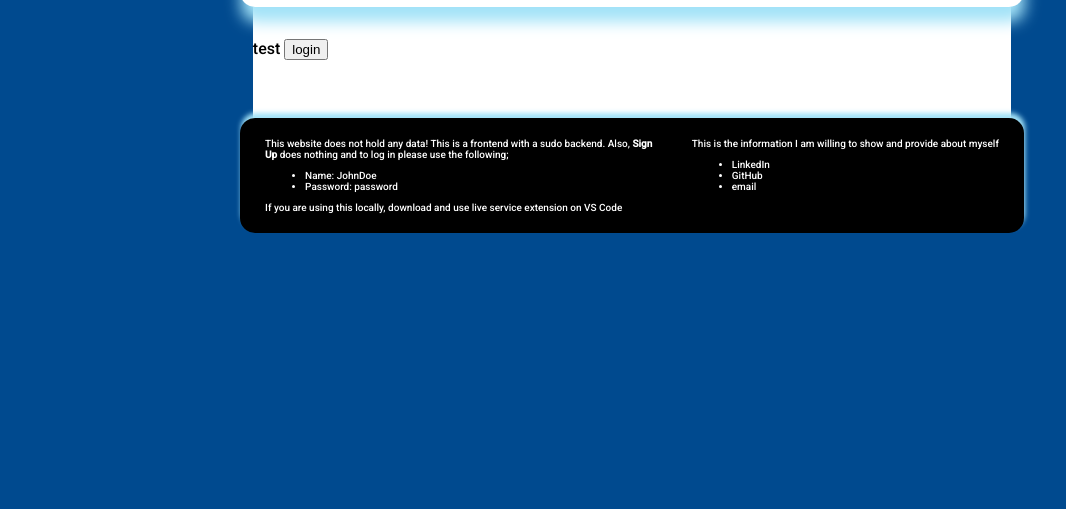
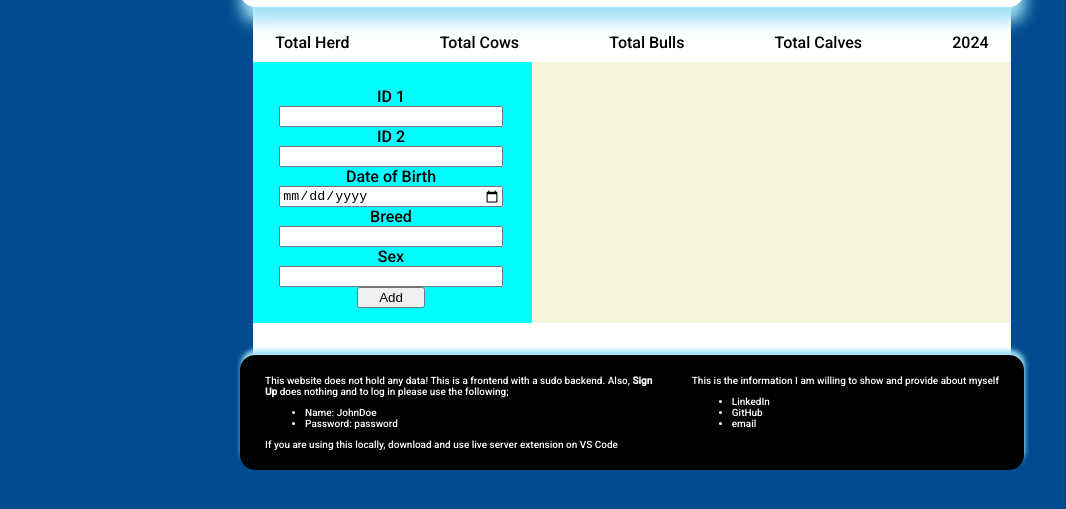
Before and after one commit to butters008/bootWeb-Frontend, a plain HTML site: page Frontend-SBA/index.html in a window 1280 px wide. Shown: the part 193-702 px from the top of the page, without its empty margins (8-1074 px from the left). Drawn offline with nearby package versions, Linux system fonts and the light colour scheme; sample sign-in values are in the browser's storage.

Commit message:
Got TOP and LEFT mostly done

```diff
--- a/Frontend-SBA/css/style.css
+++ b/Frontend-SBA/css/style.css
@@ -19,16 +19,24 @@ body {
   width: 60%;
   min-height: 10%;
   margin: auto;
-  padding-top: 2em;
+  padding-top: 1em;
+  padding-bottom: 2em;
+}
+
+.innerMainContainer {
   display: grid;
+  grid-template-columns: 0.7fr 1.2fr;
+  grid-template-areas:
+    "TOP TOP"
+    "LEFT RIGHT";
 }
 
 /* This is for the loginForm */
 .formContainer {
   text-align: center;
   display: flex;
+  justify-content: center, space-between;
   align-items: center;
-  justify-content: center, space-between;
   flex-direction: column;
 }
 
@@ -38,3 +46,39 @@ body {
   border-radius: 3px;
   margin-bottom: 20px;
 }
+
+.TOP {
+  grid-area: TOP;
+  padding-top: 10px;
+  padding-bottom: 10px;
+  width: 100%;
+  display: flex;
+  justify-content: space-around;
+}
+
+.LEFT {
+  grid-area: LEFT;
+  min-height: 10%;
+  background-color: aqua;
+}
+
+.AnimalForm {
+  text-align: center;
+  display: flex;
+  flex-direction: column;
+  /* justify-content: center;
+  align-content: center; */
+  padding: 25px 5px 15px 2px;
+  width: 80%;
+  margin: auto;
+}
+
+.AnimalFormButton {
+  width: 30%;
+  margin: auto;
+}
+
+.RIGHT {
+  grid-area: RIGHT;
+  background-color: beige;
+}
--- a/Frontend-SBA/footer.html
+++ b/Frontend-SBA/footer.html
@@ -11,8 +11,8 @@
         <li>Password: password</li>
       </ul>
       <p class="footerText">
-        If you are using this locally, download and use live service extension
-        on VS Code
+        If you are using this locally, download and use live server extension on
+        VS Code
       </p>
     </div>
     <div class="myInformation">
--- a/Frontend-SBA/index.html
+++ b/Frontend-SBA/index.html
@@ -35,14 +35,38 @@ $(document).ready(function() { $('#footer').load('footer.html'); });
     RIGHT -> will be the list of all the animals
     TOP - Will be the count of total herd, cow, bull, and calf count
   -->
-  <div class="TOP">
-    test
-    <button onclick="checkCredentials('JohnDoe', 'password')">login</button>
+  <div class="innerMainContainer">
+    <div class="TOP">
+      <label for="">Total Herd</label>
+      <span id="herd"></span>
+      <label for="">Total Cows</label>
+      <span id="cows"></span>
+      <label for="">Total Bulls</label>
+      <span id="bulls"></span>
+      <label for="">Total Calves</label>
+      <span id="calves"></span>
+      <div>2024</div>
+    </div>
+    <div class="LEFT">
+      <form action="" class="AnimalForm">
+        <label for="id1">ID 1</label>
+        <input type="text" name="id1" id="id1">
+        <label for="id2">ID 2</label>
+        <input type="text" name="id2" id="id2">
+        <label for="dob">Date of Birth</label>
+        <input type="date" name="dob" id="dob">
+        <label for="breed">Breed</label>
+        <input type="text" name="breed" id="breed">
+        <label for="type">Sex</label>
+        <input type="text" name="type" id="type">
+
+        <button type="button" class="AnimalFormButton">Add</button>
+      </form>
+
+    </div>
+    <div class="RIGHT"></div>
   </div>
-  <div class="LEFT">
 
-  </div>
-  <div class="RIGHT"></div>
 
 </main>
 </body>
```
